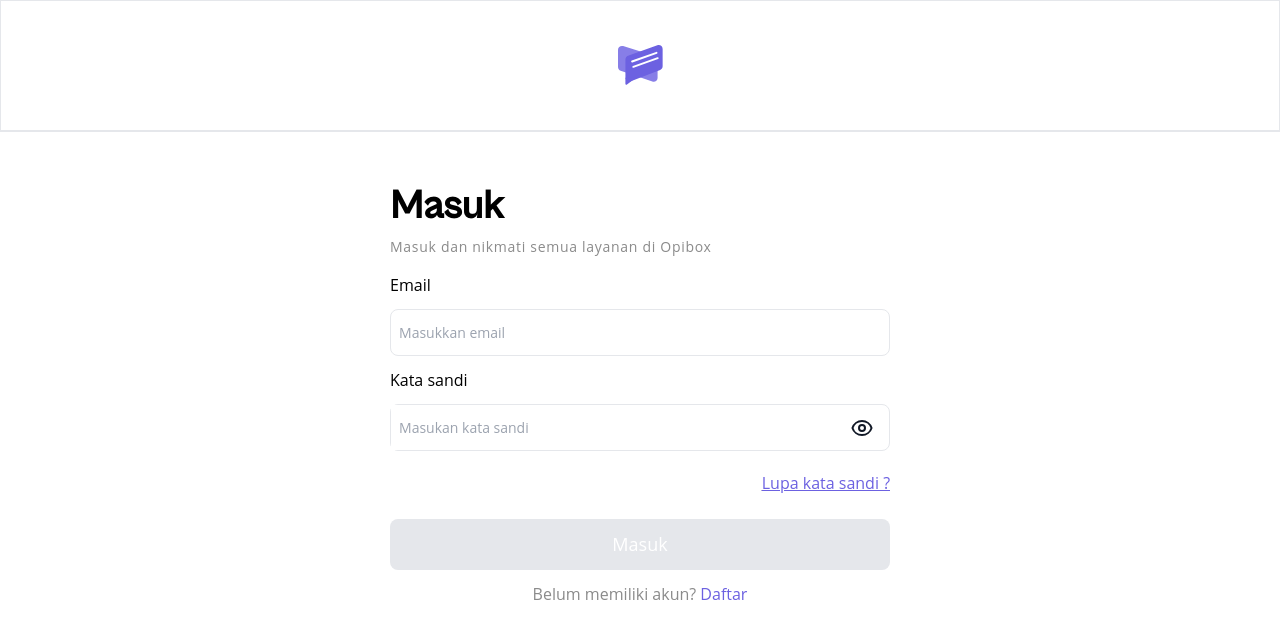
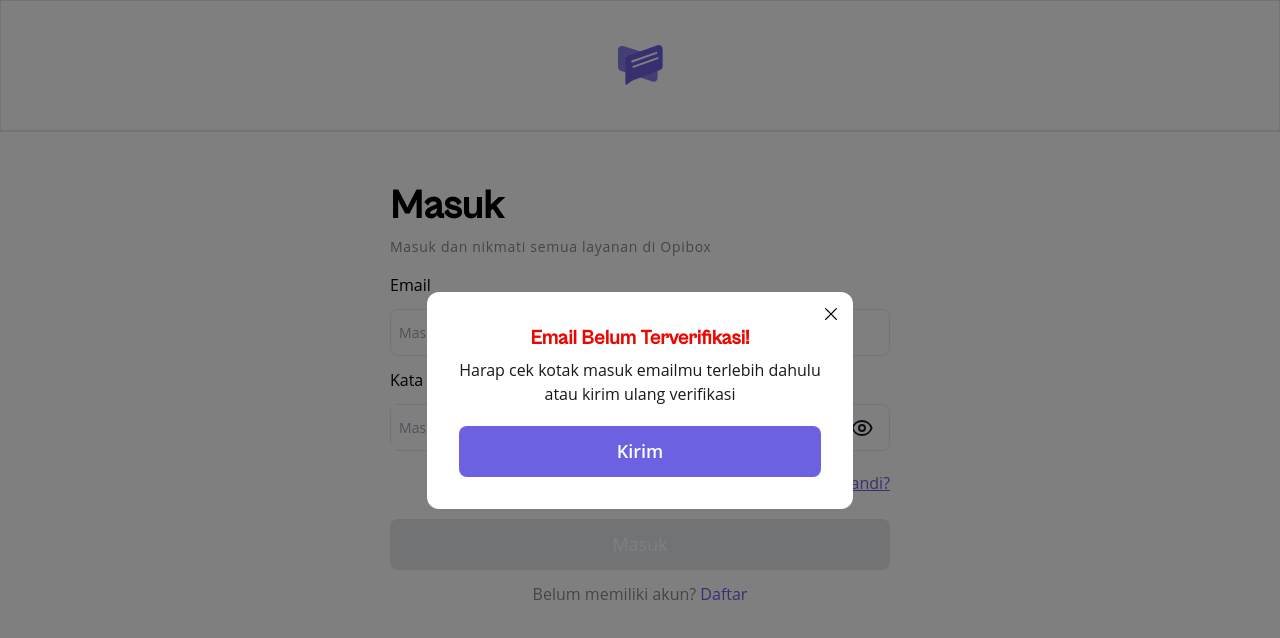
Before and after one commit to akbar5yn/OpiBox, a Nuxt app: page /login in a window 1280 px wide. Shown: the top 638 px of the page. Built offline with nearby package versions, Linux system fonts and the light colour scheme.

Commit message:
add verification modal on login page

```diff
--- a/pages/login/index.vue
+++ b/pages/login/index.vue
@@ -38,7 +38,7 @@
           v-model="form.password"
           class="px-2 py-3 text-[14px] w-[90%] outline-none"
           name="password"
-          placeholder="Masukan kata sandi"
+          placeholder="Masukkan kata sandi"
           :type="showPassword ? 'text' : 'password'"
         >
         <img
@@ -65,7 +65,7 @@
 
       <div class="flex justify-end underline">
         <nuxt-link to="/forgot-password" class="mt-2 text-[#6C61E1]">
-          Lupa kata sandi ?
+          Lupa kata sandi?
         </nuxt-link>
       </div>
       <div class="mt-3">
@@ -86,6 +86,21 @@
         </p>
       </div>
     </form>
+
+    <modal-base class="text-center">
+      <h1 class="text-[#EB0700] text-[20px] font-bold font-cabinet-grotesk">
+        Email Belum Terverifikasi!
+      </h1>
+      <p class="mt-1 text-[#19191B]">
+        Harap cek kotak masuk emailmu terlebih dahulu<br>
+        atau kirim ulang verifikasi
+      </p>
+      <button
+        class="text-white p-3 w-full rounded-lg text-[18px] font-semibold bg-[#6C61E1] mt-5"
+      >
+        Kirim
+      </button>
+    </modal-base>
   </div>
 </template>
 
```
